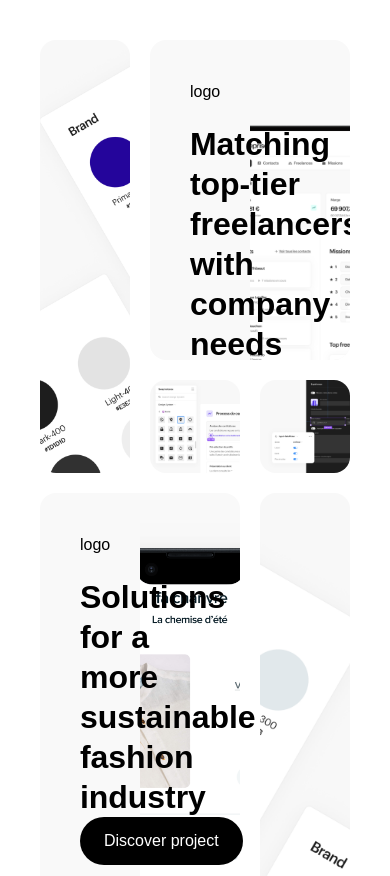
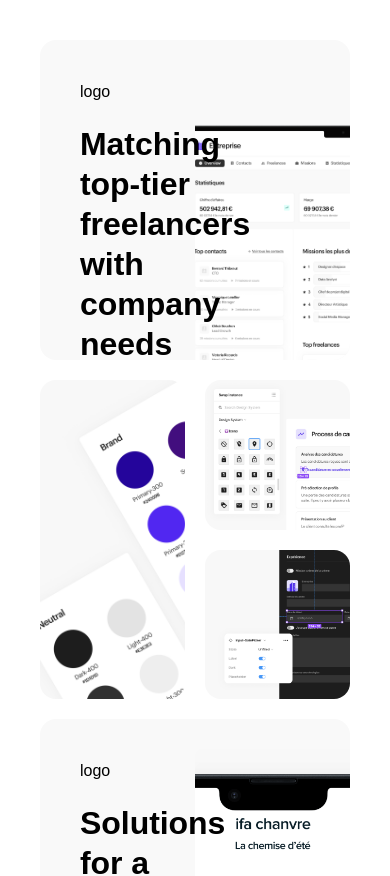
Before and after one commit to fflurp/fflurpage, a Next.js app: page / in a window 390 px wide. Shown: the top 876 px of the page. Built offline with nearby package versions, Linux system fonts and the light colour scheme.

Commit message:
feat: init mobile layout

```diff
--- a/components/Layout.tsx
+++ b/components/Layout.tsx
@@ -90,7 +90,7 @@ const ButtonContactMe = () => {
 
 const SideBarDesktop = () => {
   return (
-    <div className="surface-secondary border-primary border-primary hidden w-full min-w-[360px] flex-col border-r p-10 md:flex">
+    <div className="surface-secondary border-primary border-primary hidden w-full min-w-[360px] flex-col border-r p-10 xl:flex">
       <div className="flex-1">
         <img src="/Fflur.png" alt="Fflur" className="h-36 w-36" />
         <h2 className="text-secondary h3 pb-4 pt-10">
@@ -123,7 +123,7 @@ const SideBarDesktop = () => {
 
 const CardMobile = () => {
   return (
-    <div className="surface-secondary border-primary border-primary flex w-full flex-col border-r p-10 md:hidden ">
+    <div className="surface-secondary border-primary border-primary flex w-full flex-col border-r p-10 xl:hidden ">
       <div className="flex-1">
         <div className="h-36 w-36 bg-neutral-100" />
         <h2 className="text-secondary h3 pb-4 pt-10">
@@ -150,7 +150,7 @@ const CardMobile = () => {
 
 export const Layout = ({ children }: { children: React.ReactNode }) => {
   return (
-    <div className="flex h-full min-h-screen flex-col md:flex-row">
+    <div className="flex h-full min-h-screen flex-col xl:flex-row">
       <SideBarDesktop />
       <main className="surface-primary flex-auto overflow-auto p-10">
         {/* <div className="flex items-center justify-center pb-10 pt-5">
--- a/pages/index.tsx
+++ b/pages/index.tsx
@@ -33,7 +33,7 @@ const CardCTA = ({
 const Home = () => {
   return (
     <Layout>
-      <div className="grid h-full grid-cols-3 grid-rows-[320px] gap-5">
+      <div className="grid h-full grid-cols-2 grid-rows-[320px] gap-5 md:grid-cols-3">
         <div className="surface-tertiary col-span-1 row-span-2 overflow-hidden rounded-2xl">
           <img
             src="/home/creme/Snapshot_Creme_1.png"
@@ -41,7 +41,7 @@ const Home = () => {
             className="h-full w-full object-cover"
           />
         </div>
-        <div className="surface-tertiary col-span-2 row-span-1 overflow-hidden rounded-2xl">
+        <div className="surface-tertiary order-first col-span-2 row-span-1 overflow-hidden rounded-2xl md:order-none">
           <CardCTA
             title="Matching top-tier freelancers with company needs"
             slug="matching-top-tier-freelancers-company-needs"
```
